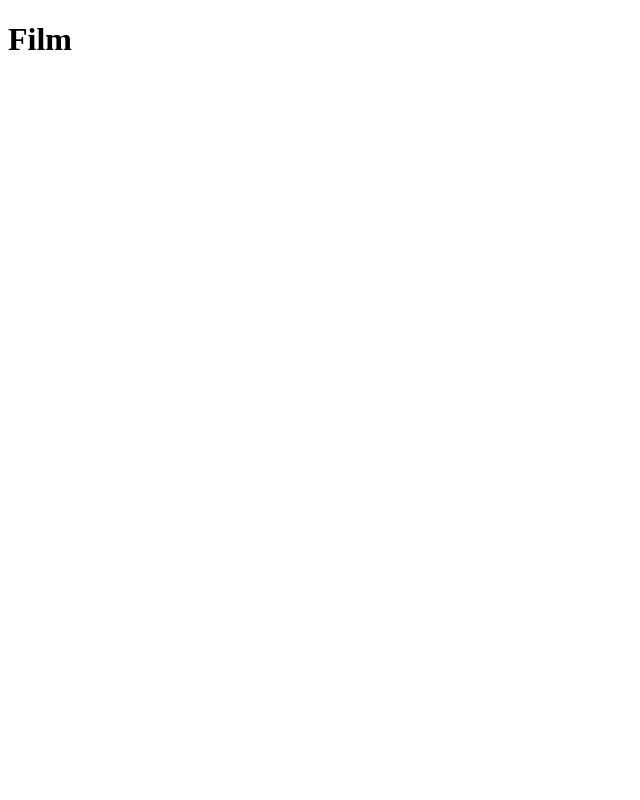
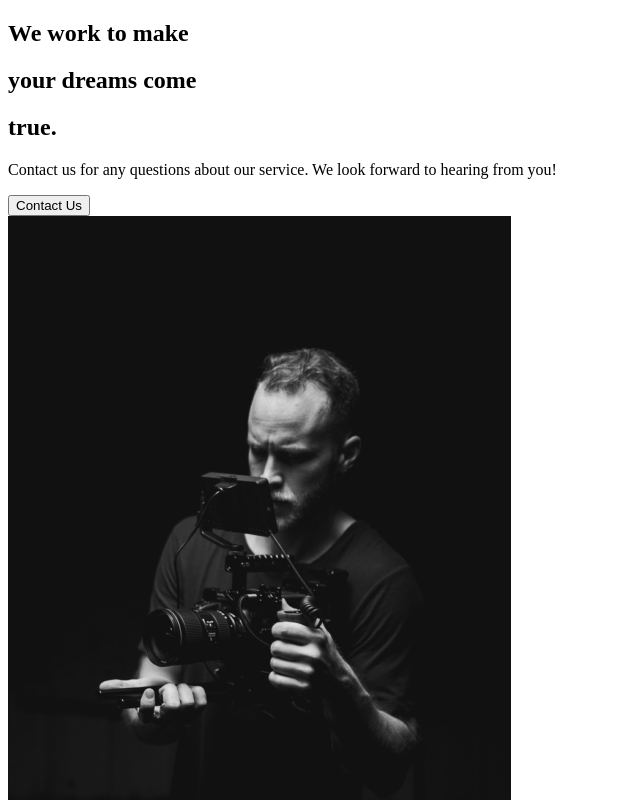
Before and after one commit to lukeist/edReact-capture, a React (Create React App) app: page / in a window 1280 px wide. Shown: the top 800 px of the page, without its empty margins (0-640 px from the left). Built offline with nearby package versions, Linux system fonts and the light colour scheme.

Commit message:
2. About Section

```diff
--- a/src/App.js
+++ b/src/App.js
@@ -1,7 +1,10 @@
+import React from "react";
+// Import Pages
+import AboutUs from "./pages/AboutUs";
 function App() {
   return (
     <div className="App">
-      <h1>Film</h1>
+      <AboutUs />
     </div>
   );
 }
--- /dev/null
+++ b/src/components/AboutSection.js
@@ -0,0 +1,34 @@
+import React from "react";
+import home1 from "../img/home1.png";
+
+const AboutSection = () => {
+  return (
+    <div>
+      <div className="description">
+        <div className="title">
+          <div className="hide">
+            <h2>We work to make</h2>
+          </div>
+          <div className="hide">
+            <h2>
+              your <span>dreams</span> come
+            </h2>
+          </div>
+          <div className="hide">
+            <h2>true.</h2>
+          </div>
+        </div>
+        <p>
+          Contact us for any questions about our service. We look forward to
+          hearing from you!
+        </p>
+        <button>Contact Us</button>
+      </div>
+      <div className="image">
+        <img src={home1} alt="guy with a camera" />
+      </div>
+    </div>
+  );
+};
+
+export default AboutSection;
--- /dev/null
+++ b/src/pages/AboutUs.js
@@ -0,0 +1,9 @@
+import React from "react";
+//Page Components
+import AboutSection from "../components/AboutSection";
+
+const AboutUs = () => {
+  return <AboutSection />;
+};
+
+export default AboutUs;
```
Also changed, not shown: 1 other file (tests, documents, lock files or other folders).
